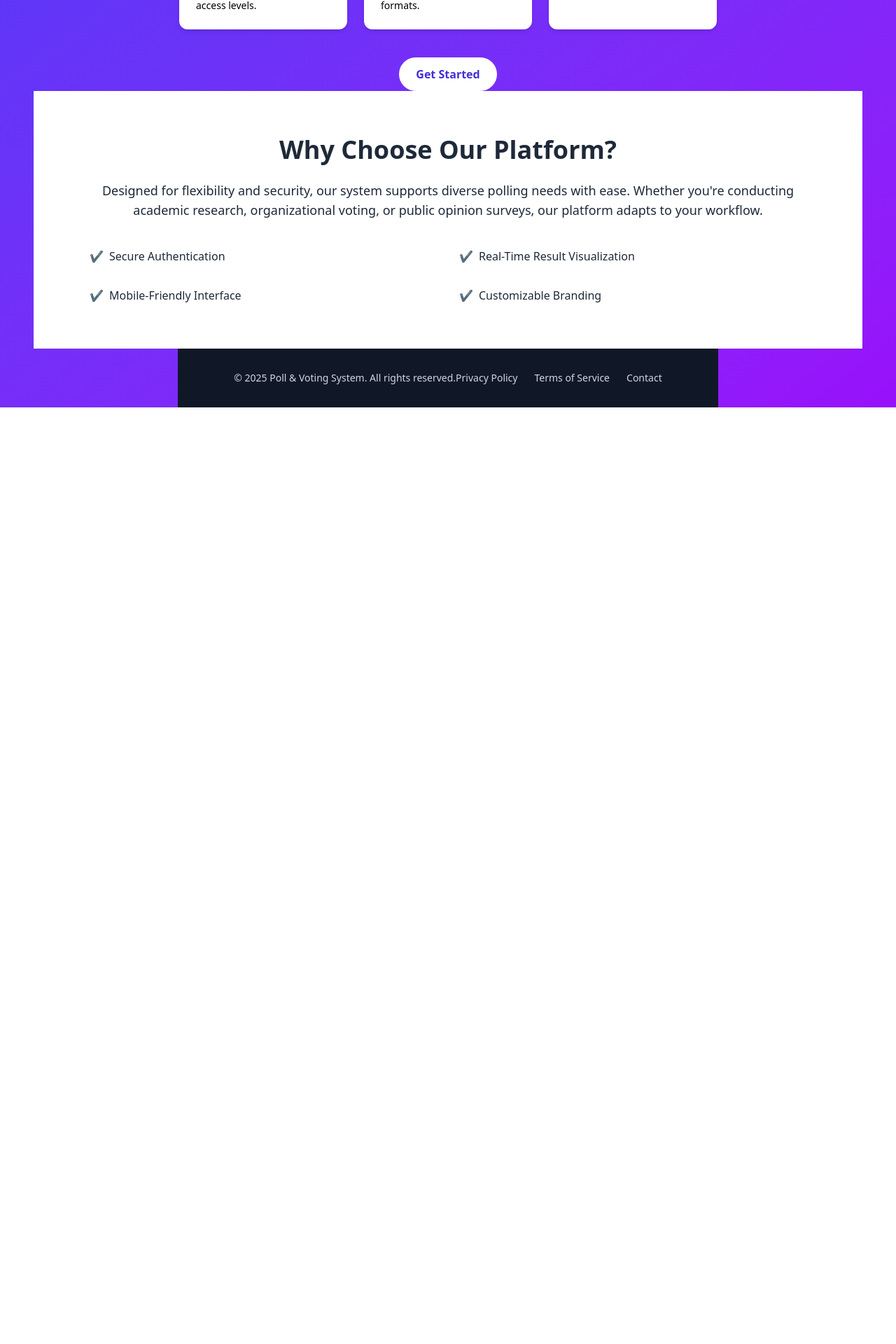
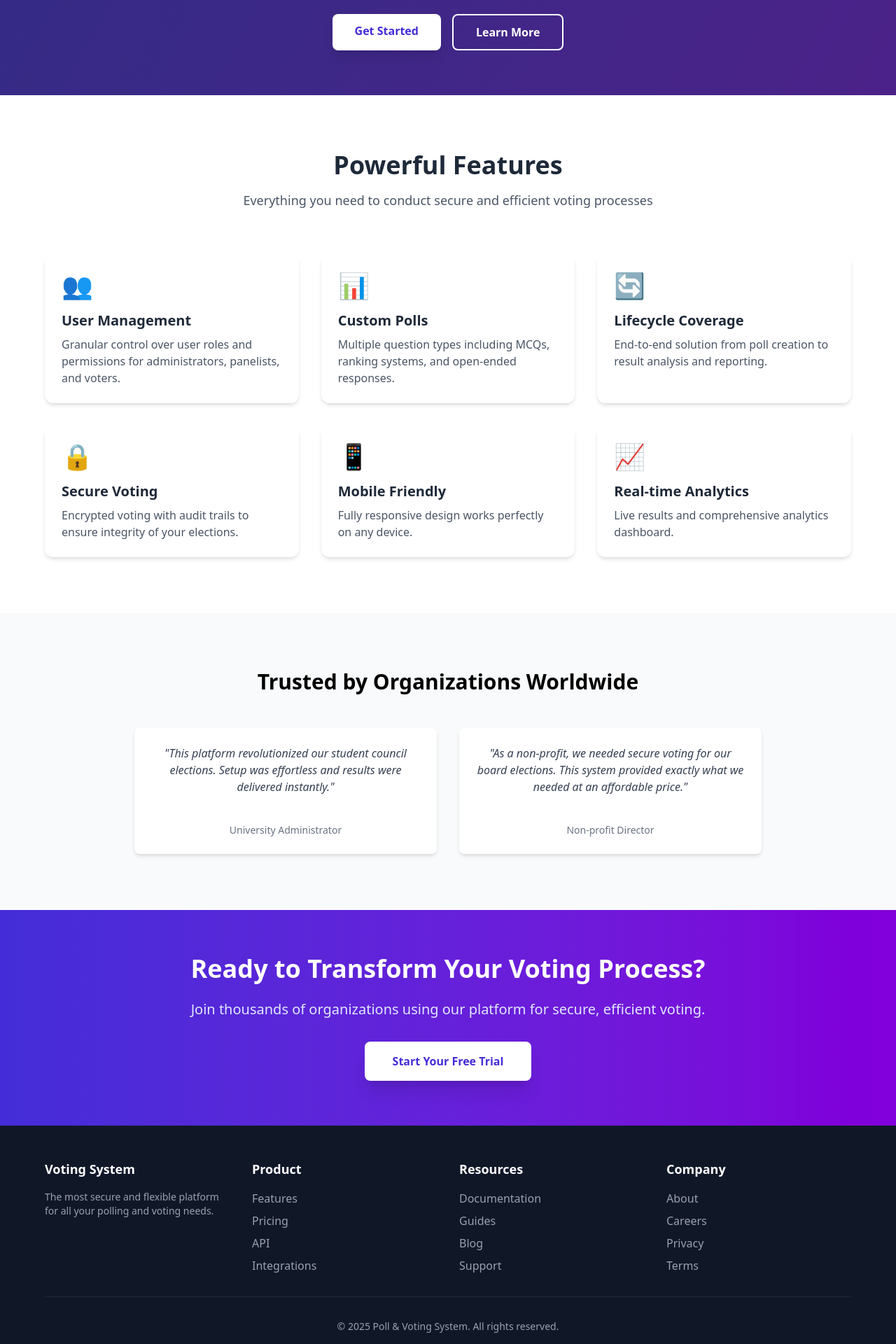
Before and after one commit to mohitfulkar/survey-sovereign-voting-store, a React (Vite) app in the folder frontend/: page / in a window 1280 px wide. Shown: the part 435-2355 px from the top of the page at 70% size. Before the commit the page ends 1017 px from the top, so only its background shows below. Built offline with nearby package versions, Linux system fonts and the light colour scheme.

Commit message:
UI changes

```diff
--- a/frontend/src/components/shared/VoteCard.jsx
+++ b/frontend/src/components/shared/VoteCard.jsx
@@ -1,6 +1,5 @@
 import React, { useState } from "react";
 import { useDispatch, useSelector } from "react-redux";
-import "../../constants/style.css";
 import Modal from "./Modal";
 import {
   updateVoteCount,
@@ -13,6 +12,7 @@ const VoteCard = ({ poll }) => {
   const [isVisible, setIsVisible] = useState(false);
   const [selectedPoll, setSelectedPoll] = useState(null);
   const [selectedOption, setSelectedOption] = useState(null);
+  const [hoveredOption, setHoveredOption] = useState(null);
   const { id } = useParams();
   const { success } = useSelector((state) => state.poll);
 
@@ -28,39 +28,98 @@ const VoteCard = ({ poll }) => {
     try {
       const response = await dispatch(updateVoteCount(payload)).unwrap();
       dispatch(getPollItems());
-
       setIsVisible(false);
+      toast.success("Vote submitted successfully!");
     } catch (error) {
       toast.error(error);
     }
   };
 
+  // Calculate total votes for percentage calculation
+  const totalVotes = poll.options.reduce(
+    (sum, option) => sum + option.voteCount,
+    0
+  );
+
   return (
-    <div className="p-4 bg-white shadow-lg rounded-lg border border-gray-200">
+    <div className="max-w-md mx-auto bg-white rounded-xl shadow-2xl overflow-hidden border border-gray-100 hover:shadow-lg transition-shadow duration-300">
+      {/* Poll Header */}
+      <div className="p-6 bg-blue-600">
+        <h3 className="text-white text-sm font-semibold uppercase tracking-wider mb-1">
+          {poll.subject}
+        </h3>
+        <h2 className="text-white text-xl font-bold">{poll.pollQuestion}</h2>
+      </div>
+
+      {/* Poll Options */}
+      <div className="p-6 space-y-4">
+        {poll.options.map((option) => {
+          const percentage =
+            totalVotes > 0
+              ? Math.round((option.voteCount / totalVotes) * 100)
+              : 0;
+
+          return (
+            <div
+              key={option.name}
+              className={`relative group cursor-pointer transition-all duration-200 ${
+                selectedOption === option.name ? "ring-2 ring-indigo-500" : ""
+              }`}
+              onClick={() => {
+                setSelectedPoll(poll._id);
+                setSelectedOption(option.name);
+                setIsVisible(true);
+              }}
+              onMouseEnter={() => setHoveredOption(option.name)}
+              onMouseLeave={() => setHoveredOption(null)}
+            >
+              <div className="flex items-center justify-between mb-1">
+                <span className="font-medium text-gray-800">{option.name}</span>
+                <span className="text-sm font-semibold text-indigo-600">
+                  {option.voteCount} {option.voteCount === 1 ? "vote" : "votes"}
+                </span>
+              </div>
+
+              {/* Progress bar */}
+              <div className="w-full bg-gray-200 rounded-full h-2.5">
+                <div
+                  className="bg-gradient-to-r from-blue-400 to-blue-400 h-2.5 rounded-full transition-all duration-500 ease-out"
+                  style={{ width: `${percentage}%` }}
+                ></div>
+              </div>
+
+              {/* Percentage label that appears on hover */}
+              {hoveredOption === option.name && (
+                <div className="absolute -top-8 right-0 bg-indigo-600 text-white text-xs px-2 py-1 rounded">
+                  {percentage}%
+                </div>
+              )}
+            </div>
+          );
+        })}
+      </div>
+
+      {/* Footer with total votes */}
+      <div className="px-6 py-3 bg-gray-50 border-t border-gray-100">
+        <div className="flex justify-between items-center text-sm text-gray-600">
+          <span>Total votes: {totalVotes}</span>
+          <span className="text-indigo-600 font-medium">Live Results</span>
+        </div>
+      </div>
+
+      {/* Confirmation Modal */}
       {isVisible && (
         <Modal
-          question="Submitting a vote is irreversible. Are you sure?"
+          question="Confirm Your Vote"
+          description={`You are about to vote for "${selectedOption}". This action cannot be undone.`}
+          confirmText="Confirm Vote"
+          cancelText="Cancel"
           onConfirm={handleVote}
           onCancel={() => setIsVisible(false)}
         />
       )}
-      <h3 className="p mb-2">{poll.subject}</h3>
-      <h3 className="text-lg font-semibold mb-2">{poll.pollQuestion}</h3>
-      <div className="space-y-2">
-        {poll?.options.map((option) => (
-          <button
-            key={option.name}
-            className="w-full py-2 px-4 bg-blue-500 text-white rounded-lg hover:bg-blue-600 transition cursor-pointer"
-            onClick={() => {
-              setSelectedPoll(poll._id);
-              setSelectedOption(option.name);
-              setIsVisible(true);
-            }}
-          >
-            {option.name} ({option.voteCount})
-          </button>
-        ))}
-      </div>
+
+      <ToastContainer position="top-right" autoClose={3000} />
     </div>
   );
 };
--- a/frontend/src/pages/LandingPage.jsx
+++ b/frontend/src/pages/LandingPage.jsx
@@ -3,89 +3,237 @@ import { Link } from "react-router-dom";
 
 const LandingPage = () => {
   return (
-    <div className="min-h-screen bg-gradient-to-br from-indigo-600 to-purple-600 text-blacknavbar flex flex-col justify-center items-center px-4">
-      <div className="text-center max-w-3xl">
-        <h1 className="text-5xl md:text-6xl font-bold mb-6">
-          Poll & Voting Management System
+    <div className="min-h-screen bg-gradient-to-br from-indigo-900 to-purple-900 text-white flex flex-col">
+      {/* Hero Section */}
+      <section className="flex-grow flex flex-col justify-center items-center px-4 py-16">
+        <div className="text-center max-w-4xl mx-auto">
+          <h1 className="text-4xl md:text-6xl font-bold mb-6 leading-tight">
+            Modern <span className="text-indigo-300">Poll & Voting</span>{" "}
+            Platform
           </h1>
-        <p className="text-lg md:text-xl mb-8">
-          A streamlined, secure, and versatile solution to create, manage, and
-          analyze polls effortlessly.
+          <p className="text-xl md:text-2xl mb-10 text-indigo-100 max-w-3xl mx-auto">
+            Create, manage, and analyze polls with our secure and intuitive
+            voting system. Perfect for organizations, educators, and event
+            planners.
           </p>
 
-        <div className="grid grid-cols-1 md:grid-cols-3 gap-6 text-left">
-          <FeatureCard
-            title="User Management"
-            description="Manage roles for administrators, panelists, and voters with custom access levels."
-          />
-          <FeatureCard
-            title="Custom Polls"
-            description="Create polls with multiple question types like MCQs, ranking, and open-ended formats."
-          />
-          <FeatureCard
-            title="Lifecycle Coverage"
-            description="Covers the entire poll lifecycle from setup to result analysis."
-          />
-        </div>
-
-        <button className="mt-10 px-6 py-3 bg-white text-indigo-700 font-semibold rounded-full hover:bg-gray-100 transition">
-          <Link to="/login">Get Started</Link>
+          <div className="flex flex-col sm:flex-row gap-4 justify-center">
+            <Link
+              to="/login"
+              className="px-8 py-3 bg-white text-indigo-700 font-semibold rounded-lg hover:bg-gray-100 transition transform hover:-translate-y-1 shadow-lg"
+            >
+              Get Started
+            </Link>
+            <button className="px-8 py-3 border-2 border-white text-white font-semibold rounded-lg hover:bg-white hover:bg-opacity-10 transition">
+              Learn More
             </button>
-      </div>
-
-      <section className="bg-white text-gray-800 py-16 px-6 md:px-20">
-        <div className="max-w-5xl mx-auto text-center">
-          <h2 className="text-3xl md:text-4xl font-bold mb-6">
-            Why Choose Our Platform?
-          </h2>
-          <p className="text-lg mb-10">
-            Designed for flexibility and security, our system supports diverse
-            polling needs with ease. Whether you're conducting academic
-            research, organizational voting, or public opinion surveys, our
-            platform adapts to your workflow.
-          </p>
-          <div className="grid md:grid-cols-2 gap-8 text-left">
-            <BulletPoint title="Secure Authentication" />
-            <BulletPoint title="Real-Time Result Visualization" />
-            <BulletPoint title="Mobile-Friendly Interface" />
-            <BulletPoint title="Customizable Branding" />
           </div>
         </div>
       </section>
 
-      <footer className="bg-gray-900 text-gray-300 py-8 px-6 md:px-20 mt-auto">
-        <div className="max-w-6xl mx-auto flex flex-col md:flex-row justify-between items-center">
-          <div className="text-sm mb-4 md:mb-0">
-            &copy; 2025 Poll & Voting System. All rights reserved.
+      {/* Features Section */}
+      <section className="bg-white text-gray-800 py-20 px-4">
+        <div className="max-w-6xl mx-auto">
+          <div className="text-center mb-16">
+            <h2 className="text-3xl md:text-4xl font-bold mb-4">
+              Powerful Features
+            </h2>
+            <p className="text-lg text-gray-600 max-w-2xl mx-auto">
+              Everything you need to conduct secure and efficient voting
+              processes
+            </p>
           </div>
-          <div className="flex gap-6 text-sm">
+
+          <div className="grid grid-cols-1 md:grid-cols-3 gap-8">
+            <FeatureCard
+              icon="👥"
+              title="User Management"
+              description="Granular control over user roles and permissions for administrators, panelists, and voters."
+            />
+            <FeatureCard
+              icon="📊"
+              title="Custom Polls"
+              description="Multiple question types including MCQs, ranking systems, and open-ended responses."
+            />
+            <FeatureCard
+              icon="🔄"
+              title="Lifecycle Coverage"
+              description="End-to-end solution from poll creation to result analysis and reporting."
+            />
+            <FeatureCard
+              icon="🔒"
+              title="Secure Voting"
+              description="Encrypted voting with audit trails to ensure integrity of your elections."
+            />
+            <FeatureCard
+              icon="📱"
+              title="Mobile Friendly"
+              description="Fully responsive design works perfectly on any device."
+            />
+            <FeatureCard
+              icon="📈"
+              title="Real-time Analytics"
+              description="Live results and comprehensive analytics dashboard."
+            />
+          </div>
+        </div>
+      </section>
+
+      {/* Testimonials */}
+      <section className="bg-gray-50 py-20 px-4">
+        <div className="max-w-4xl mx-auto text-center">
+          <h2 className="text-3xl font-bold mb-12 text-black ">
+            Trusted by Organizations Worldwide
+          </h2>
+
+          <div className="grid md:grid-cols-2 gap-8">
+            <Testimonial
+              quote="This platform revolutionized our student council elections. Setup was effortless and results were delivered instantly."
+              author="Sarah Johnson"
+              role="University Administrator"
+            />
+            <Testimonial
+              quote="As a non-profit, we needed secure voting for our board elections. This system provided exactly what we needed at an affordable price."
+              author="Michael Chen"
+              role="Non-profit Director"
+            />
+          </div>
+        </div>
+      </section>
+
+      {/* CTA Section */}
+      <section className="bg-gradient-to-r from-indigo-700 to-purple-700 py-16 px-4">
+        <div className="max-w-4xl mx-auto text-center">
+          <h2 className="text-3xl md:text-4xl font-bold mb-6">
+            Ready to Transform Your Voting Process?
+          </h2>
+          <p className="text-xl mb-8 text-indigo-100">
+            Join thousands of organizations using our platform for secure,
+            efficient voting.
+          </p>
+          <Link
+            to="/login"
+            className="inline-block px-10 py-4 bg-white text-indigo-700 font-bold rounded-lg hover:bg-gray-100 transition shadow-xl"
+          >
+            Start Your Free Trial
+          </Link>
+        </div>
+      </section>
+
+      {/* Footer */}
+      <footer className="bg-gray-900 text-gray-400 py-12 px-4">
+        <div className="max-w-6xl mx-auto grid grid-cols-1 md:grid-cols-4 gap-8">
+          <div>
+            <h3 className="text-white text-lg font-semibold mb-4">
+              Voting System
+            </h3>
+            <p className="text-sm">
+              The most secure and flexible platform for all your polling and
+              voting needs.
+            </p>
+          </div>
+
+          <div>
+            <h4 className="text-white text-lg font-semibold mb-4">Product</h4>
+            <ul className="space-y-2">
+              <li>
                 <a href="#" className="hover:text-white transition">
-              Privacy Policy
+                  Features
                 </a>
+              </li>
+              <li>
                 <a href="#" className="hover:text-white transition">
-              Terms of Service
+                  Pricing
                 </a>
+              </li>
+              <li>
                 <a href="#" className="hover:text-white transition">
-              Contact
+                  API
                 </a>
+              </li>
+              <li>
+                <a href="#" className="hover:text-white transition">
+                  Integrations
+                </a>
+              </li>
+            </ul>
           </div>
+
+          <div>
+            <h4 className="text-white text-lg font-semibold mb-4">Resources</h4>
+            <ul className="space-y-2">
+              <li>
+                <a href="#" className="hover:text-white transition">
+                  Documentation
+                </a>
+              </li>
+              <li>
+                <a href="#" className="hover:text-white transition">
+                  Guides
+                </a>
+              </li>
+              <li>
+                <a href="#" className="hover:text-white transition">
+                  Blog
+                </a>
+              </li>
+              <li>
+                <a href="#" className="hover:text-white transition">
+                  Support
+                </a>
+              </li>
+            </ul>
+          </div>
+
+          <div>
+            <h4 className="text-white text-lg font-semibold mb-4">Company</h4>
+            <ul className="space-y-2">
+              <li>
+                <a href="#" className="hover:text-white transition">
+                  About
+                </a>
+              </li>
+              <li>
+                <a href="#" className="hover:text-white transition">
+                  Careers
+                </a>
+              </li>
+              <li>
+                <a href="#" className="hover:text-white transition">
+                  Privacy
+                </a>
+              </li>
+              <li>
+                <a href="#" className="hover:text-white transition">
+                  Terms
+                </a>
+              </li>
+            </ul>
+          </div>
+        </div>
+
+        <div className="max-w-6xl mx-auto pt-8 mt-8 border-t border-gray-800 text-sm text-center">
+          &copy; {new Date().getFullYear()} Poll & Voting System. All rights
+          reserved.
         </div>
       </footer>
     </div>
   );
 };
 
-const FeatureCard = ({ title, description }) => (
-  <div className="bg-white bg-opacity-10 p-6 rounded-xl shadow-md hover:bg-opacity-20 transition">
-    <h3 className="text-xl font-semibold mb-2">{title}</h3>
-    <p className="text-sm">{description}</p>
+const FeatureCard = ({ icon, title, description }) => (
+  <div className="bg-white p-6 rounded-xl shadow-md hover:shadow-xl transition duration-300">
+    <div className="text-4xl mb-4">{icon}</div>
+    <h3 className="text-xl font-bold mb-2">{title}</h3>
+    <p className="text-gray-600">{description}</p>
   </div>
 );
 
-const BulletPoint = ({ title }) => (
-  <div className="flex items-start">
-    <span className="text-indigo-600 font-bold mr-2">✔</span>
-    <p>{title}</p>
+const Testimonial = ({ quote, author, role }) => (
+  <div className="bg-white p-6 rounded-lg shadow-md">
+    <p className="text-gray-700 italic mb-4">"{quote}"</p>
+    <div className="font-semibold">{author}</div>
+    <div className="text-sm text-gray-500">{role}</div>
   </div>
 );
 
--- a/frontend/src/pages/panelist/PanelistLogin.jsx
+++ b/frontend/src/pages/panelist/PanelistLogin.jsx
@@ -7,6 +7,7 @@ import { panelistLogin, resetAuth } from "../../app/features/auth/authSlice";
 import { TOKEN } from "../../constants/env.js";
 import { tokenService } from "../../service/tokenService.js";
 import { toast } from "react-toastify";
+import Navbar from "../../components/Navbar.jsx";
 
 const PanelistLogin = () => {
   const navigate = useNavigate();
@@ -113,6 +114,8 @@ const PanelistLogin = () => {
     );
   };
   return (
+    <>
+      <Navbar />
       <div className="min-h-screen bg-gray-100 flex items-center justify-center">
         <div className="bg-white p-8 rounded-lg shadow-lg">
           <h2 className="text-2xl mb-6 text-center font-semibold">
@@ -131,6 +134,7 @@ const PanelistLogin = () => {
           </form>
         </div>
       </div>
+    </>
   );
 };
 
--- a/frontend/src/pages/user/Login.jsx
+++ b/frontend/src/pages/user/Login.jsx
@@ -6,6 +6,7 @@ import { login } from "../../app/features/auth/authSlice";
 import { useDispatch, useSelector } from "react-redux";
 import { toast } from "react-toastify";
 import { tokenService } from "./../../service/tokenService";
+import Navbar from "../../components/Navbar";
 
 const Login = () => {
   const navigate = useNavigate();
@@ -30,6 +31,7 @@ const Login = () => {
       toast.success("User Login Successfully!");
       localStorage.setItem("token", token);
       const userId = tokenService.extractItems(token).id;
+      console.log("userId", userId);
       navigate(`/user/${userId}`);
     }
   }, [success, token, navigate]);
@@ -59,6 +61,9 @@ const Login = () => {
   };
 
   return (
+    <>
+      {" "}
+      <Navbar />
       <div className="min-h-screen bg-gray-100 flex items-center justify-center">
         <div className="bg-white p-8 rounded-lg shadow-lg">
           <h2 className="text-2xl mb-6 text-center font-semibold">LOGIN</h2>
@@ -82,6 +87,7 @@ const Login = () => {
           </p>
         </div>
       </div>
+    </>
   );
 };
 
```
Also changed, not shown: frontend/src/pages/admin/AdminLogin.jsx (+7 -1 lines). Lines whose indentation alone changed are shown as unchanged.
